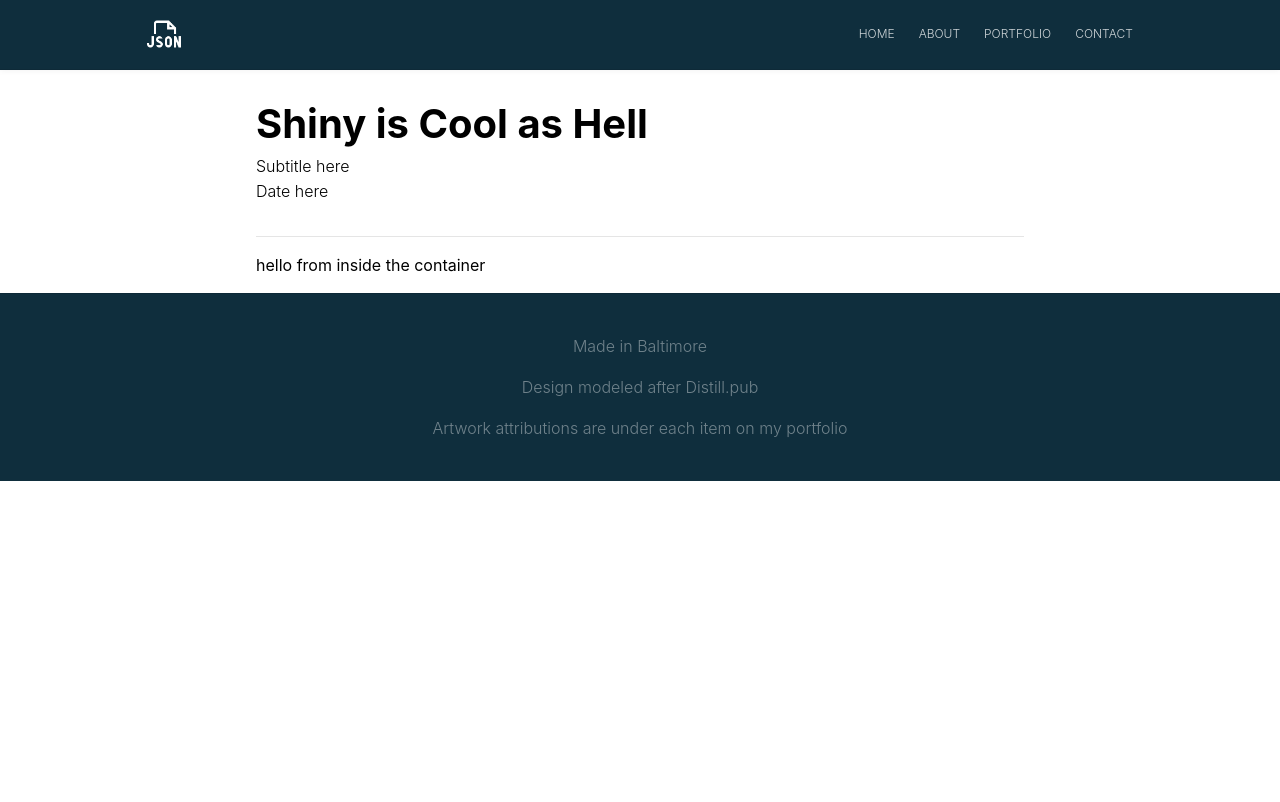
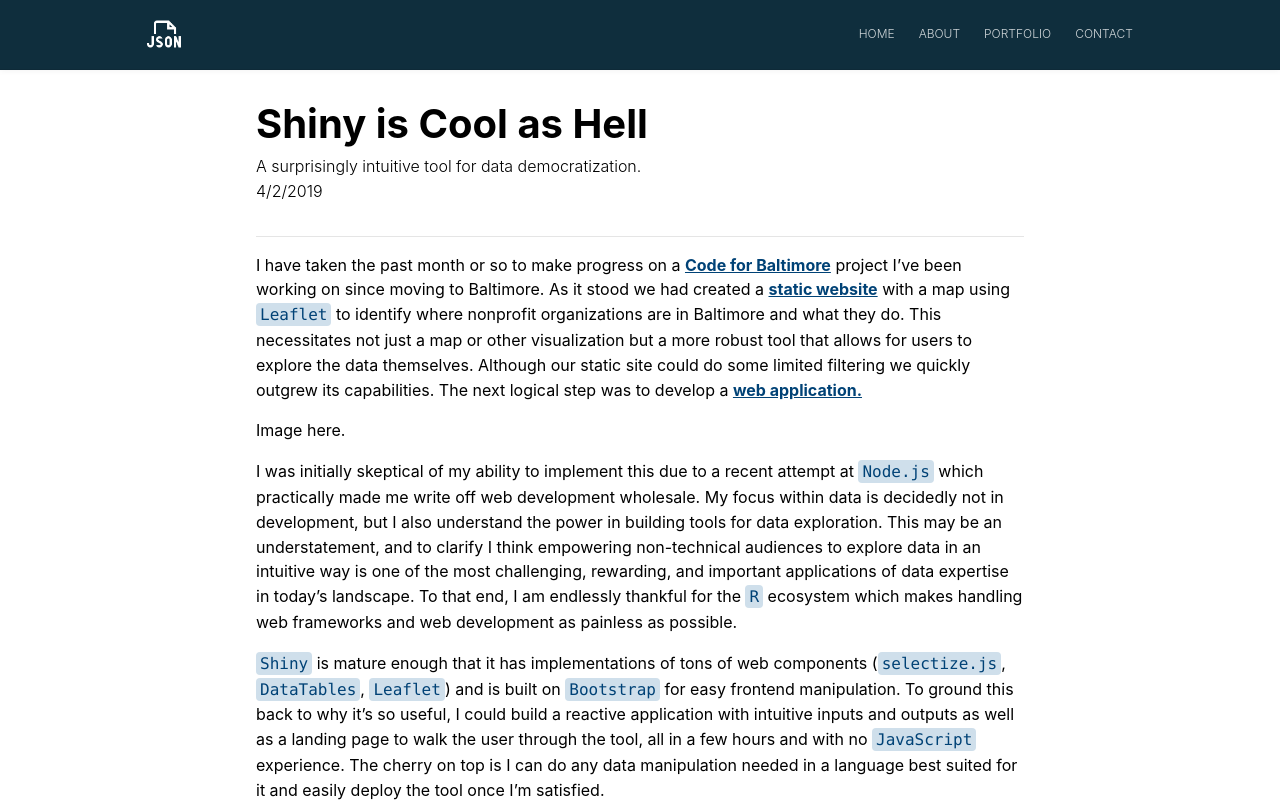
Before and after one commit to jbixon13/reactblog, a React (Create React App) app: page /articles/shiny-cool in a window 1280 px wide. Shown: the top 802 px of the page. Built offline with nearby package versions, Linux system fonts and the light colour scheme.

Commit message:
add shiny article content

```diff
--- a/src/components/ArticleItem/ArticleItem.js
+++ b/src/components/ArticleItem/ArticleItem.js
@@ -17,7 +17,7 @@ export class ArticleItem extends Component {
                                 {tag}
                             </p>
                             )
-                        }) }
+                        })}
                     </div>
                 </div>
                 <Link to={ this.props.article.link }>
--- a/src/components/Blog/Posts/ShinyCool/ShinyCool.js
+++ b/src/components/Blog/Posts/ShinyCool/ShinyCool.js
@@ -10,10 +10,24 @@ export class ShinyCool extends Component {
                 <ArticleContainer>
                     <ArticleHeader>
                         <h1>Shiny is Cool as Hell</h1>
-                        <p>Subtitle here</p>
-                        <p>Date here</p>
+                        <p>A surprisingly intuitive tool for data democratization.</p>
+                        <p>4/2/2019</p>
                     </ArticleHeader>
-                <p>hello from inside the container</p>
+                    <p>
+                        I have taken the past month or so to make progress on a <a href='www.codeforbaltimore.org'>Code for Baltimore</a> project I’ve been working on since moving to Baltimore. As it stood we had created a <a href='www.syncthecity.github.io'>static website</a> with a map using <code>Leaflet</code> to identify where nonprofit organizations are in Baltimore and what they do. This necessitates not just a map or other visualization but a more robust tool that allows for users to explore the data themselves. Although our static site could do some limited filtering we quickly outgrew its capabilities. The next logical step was to develop a <a href='https://shiny.rstudio.com/'>web application.</a>
+                    </p>
+                    <p>
+                        Image here.
+                    </p>
+                    <p>
+                        I was initially skeptical of my ability to implement this due to a recent attempt at <code>Node.js</code> which practically made me write off web development wholesale. My focus within data is decidedly not in development, but I also understand the power in building tools for data exploration. This may be an understatement, and to clarify I think empowering non-technical audiences to explore data in an intuitive way is one of the most challenging, rewarding, and important applications of data expertise in today’s landscape. To that end, I am endlessly thankful for the <code>R</code> ecosystem which makes handling web frameworks and web development as painless as possible.
+                    </p>
+                    <p>
+                        <code>Shiny</code> is mature enough that it has implementations of tons of web components (<code>selectize.js</code>, <code>DataTables</code>, <code>Leaflet</code>) and is built on <code>Bootstrap</code> for easy frontend manipulation. To ground this back to why it’s so useful, I could build a reactive application with intuitive inputs and outputs as well as a landing page to walk the user through the tool, all in a few hours and with no <code>JavaScript</code> experience. The cherry on top is I can do any data manipulation needed in a language best suited for it and easily deploy the tool once I’m satisfied.
+                    </p>
+                    <p>
+                        I still have a lot to learn about such a powerful framework, but the most important takeaway to me is how empowering it felt to stand up a tool that can be shared, used, explored, and does not have many of the limitations that sharing an analysis comes with.
+                    </p>
                 </ArticleContainer>
             </div>
         )
```
